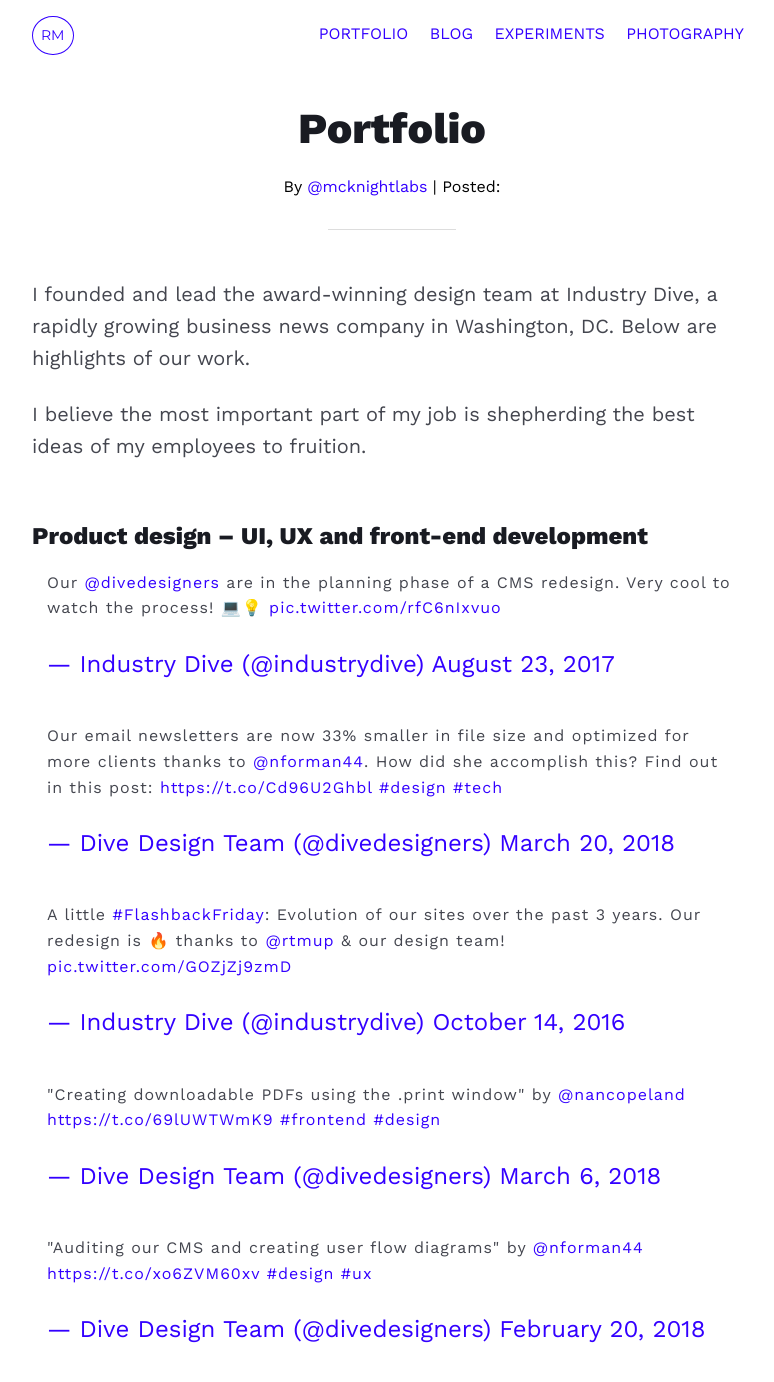
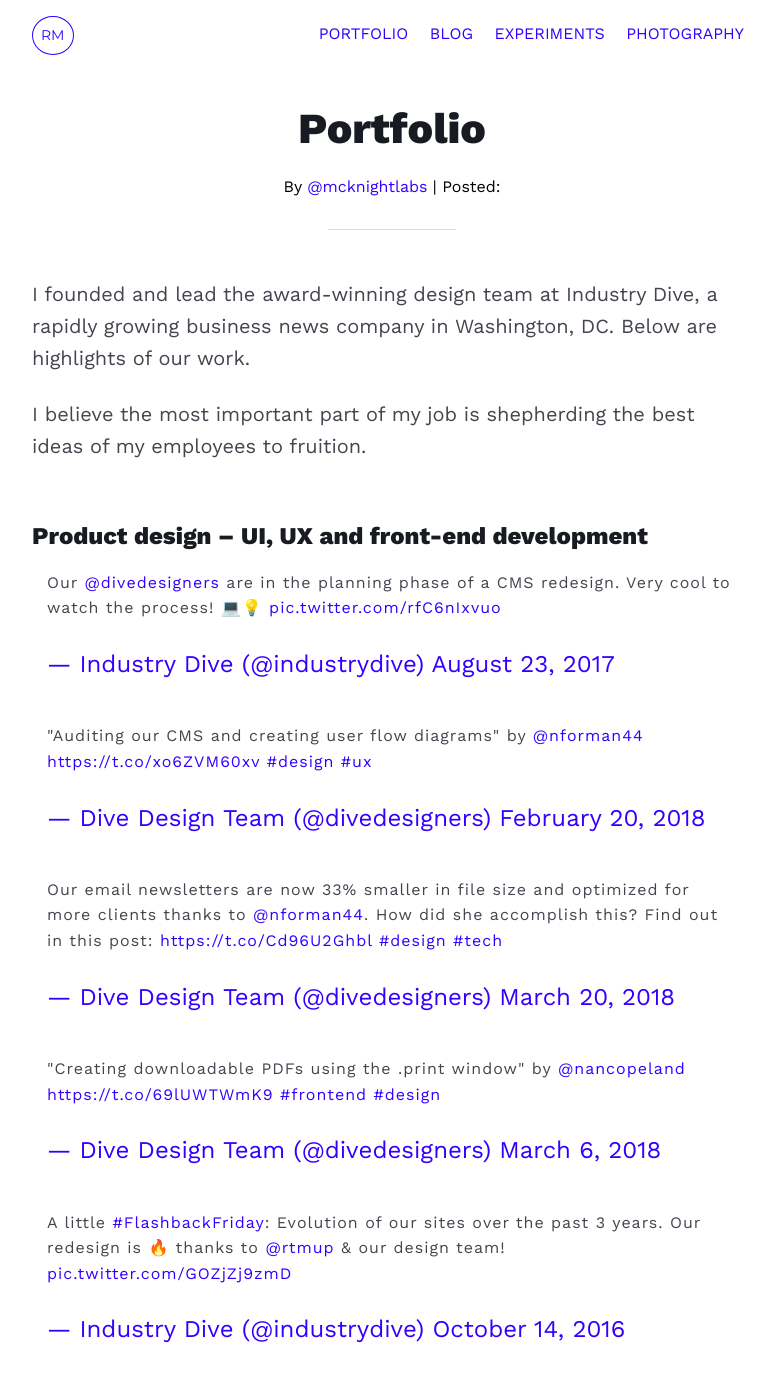
Before and after one commit to mcknightlabs/rtmup, a Jekyll site: the page built from portfolio.html, in a window 1280 px wide and 1400 px high. Shown: the top 1382 px of the window, without its empty margins (248-1022 px from the left). Built offline with Jekyll 4.4.1, drawn with Linux system fonts in a browser that asks for light colours; comment, search, counter and statistics services are not loaded.

Commit message:
updates portfolio page

```diff
--- a/portfolio.html
+++ b/portfolio.html
@@ -18,16 +18,16 @@
 		<blockquote class="twitter-tweet" data-lang="en"><p lang="en" dir="ltr">Our <a href="https://twitter.com/divedesigners?ref_src=twsrc%5Etfw">@divedesigners</a> are in the planning phase of a CMS redesign. Very cool to watch the process! 💻💡 <a href="https://t.co/rfC6nIxvuo">pic.twitter.com/rfC6nIxvuo</a></p>&mdash; Industry Dive (@industrydive) <a href="https://twitter.com/industrydive/status/900445325219037185?ref_src=twsrc%5Etfw">August 23, 2017</a></blockquote>
 	</figure>
 	<figure>
-		<blockquote class="twitter-tweet" data-lang="en"><p lang="en" dir="ltr">Our email newsletters are now 33% smaller in file size and optimized for more clients thanks to <a href="https://twitter.com/nforman44?ref_src=twsrc%5Etfw">@nforman44</a>. How did she accomplish this? Find out in this post: <a href="https://t.co/Cd96U2Ghbl">https://t.co/Cd96U2Ghbl</a> <a href="https://twitter.com/hashtag/design?src=hash&amp;ref_src=twsrc%5Etfw">#design</a> <a href="https://twitter.com/hashtag/tech?src=hash&amp;ref_src=twsrc%5Etfw">#tech</a></p>&mdash; Dive Design Team (@divedesigners) <a href="https://twitter.com/divedesigners/status/976204524024160259?ref_src=twsrc%5Etfw">March 20, 2018</a></blockquote>
+		<blockquote class="twitter-tweet" data-lang="en"><p lang="en" dir="ltr">&quot;Auditing our CMS and creating user flow diagrams&quot; by <a href="https://twitter.com/nforman44?ref_src=twsrc%5Etfw">@nforman44</a> <a href="https://t.co/xo6ZVM60xv">https://t.co/xo6ZVM60xv</a> <a href="https://twitter.com/hashtag/design?src=hash&amp;ref_src=twsrc%5Etfw">#design</a> <a href="https://twitter.com/hashtag/ux?src=hash&amp;ref_src=twsrc%5Etfw">#ux</a></p>&mdash; Dive Design Team (@divedesigners) <a href="https://twitter.com/divedesigners/status/966064824793878531?ref_src=twsrc%5Etfw">February 20, 2018</a></blockquote>
 	</figure>
 	<figure>
-		<blockquote class="twitter-tweet" data-lang="en"><p lang="en" dir="ltr">A little <a href="https://twitter.com/hashtag/FlashbackFriday?src=hash&amp;ref_src=twsrc%5Etfw">#FlashbackFriday</a>: Evolution of our sites over the past 3 years. Our redesign is 🔥 thanks to <a href="https://twitter.com/rtmup?ref_src=twsrc%5Etfw">@rtmup</a> &amp; our design team! <a href="https://t.co/GOZjZj9zmD">pic.twitter.com/GOZjZj9zmD</a></p>&mdash; Industry Dive (@industrydive) <a href="https://twitter.com/industrydive/status/786939466875342849?ref_src=twsrc%5Etfw">October 14, 2016</a></blockquote>
+		<blockquote class="twitter-tweet" data-lang="en"><p lang="en" dir="ltr">Our email newsletters are now 33% smaller in file size and optimized for more clients thanks to <a href="https://twitter.com/nforman44?ref_src=twsrc%5Etfw">@nforman44</a>. How did she accomplish this? Find out in this post: <a href="https://t.co/Cd96U2Ghbl">https://t.co/Cd96U2Ghbl</a> <a href="https://twitter.com/hashtag/design?src=hash&amp;ref_src=twsrc%5Etfw">#design</a> <a href="https://twitter.com/hashtag/tech?src=hash&amp;ref_src=twsrc%5Etfw">#tech</a></p>&mdash; Dive Design Team (@divedesigners) <a href="https://twitter.com/divedesigners/status/976204524024160259?ref_src=twsrc%5Etfw">March 20, 2018</a></blockquote>
 	</figure>
 	<figure>
 		<blockquote class="twitter-tweet" data-lang="en"><p lang="en" dir="ltr">&quot;Creating downloadable PDFs using the .print window&quot; by <a href="https://twitter.com/nancopeland?ref_src=twsrc%5Etfw">@nancopeland</a> <a href="https://t.co/69lUWTWmK9">https://t.co/69lUWTWmK9</a> <a href="https://twitter.com/hashtag/frontend?src=hash&amp;ref_src=twsrc%5Etfw">#frontend</a> <a href="https://twitter.com/hashtag/design?src=hash&amp;ref_src=twsrc%5Etfw">#design</a></p>&mdash; Dive Design Team (@divedesigners) <a href="https://twitter.com/divedesigners/status/971047466866012160?ref_src=twsrc%5Etfw">March 6, 2018</a></blockquote>
 	</figure>
 	<figure>
-		<blockquote class="twitter-tweet" data-lang="en"><p lang="en" dir="ltr">&quot;Auditing our CMS and creating user flow diagrams&quot; by <a href="https://twitter.com/nforman44?ref_src=twsrc%5Etfw">@nforman44</a> <a href="https://t.co/xo6ZVM60xv">https://t.co/xo6ZVM60xv</a> <a href="https://twitter.com/hashtag/design?src=hash&amp;ref_src=twsrc%5Etfw">#design</a> <a href="https://twitter.com/hashtag/ux?src=hash&amp;ref_src=twsrc%5Etfw">#ux</a></p>&mdash; Dive Design Team (@divedesigners) <a href="https://twitter.com/divedesigners/status/966064824793878531?ref_src=twsrc%5Etfw">February 20, 2018</a></blockquote>
+		<blockquote class="twitter-tweet" data-lang="en"><p lang="en" dir="ltr">A little <a href="https://twitter.com/hashtag/FlashbackFriday?src=hash&amp;ref_src=twsrc%5Etfw">#FlashbackFriday</a>: Evolution of our sites over the past 3 years. Our redesign is 🔥 thanks to <a href="https://twitter.com/rtmup?ref_src=twsrc%5Etfw">@rtmup</a> &amp; our design team! <a href="https://t.co/GOZjZj9zmD">pic.twitter.com/GOZjZj9zmD</a></p>&mdash; Industry Dive (@industrydive) <a href="https://twitter.com/industrydive/status/786939466875342849?ref_src=twsrc%5Etfw">October 14, 2016</a></blockquote>
 	</figure>
 </div>
 
```
